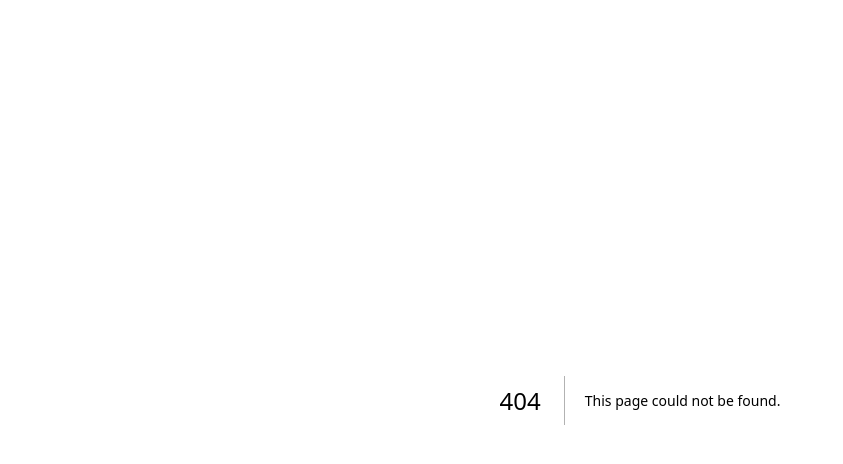
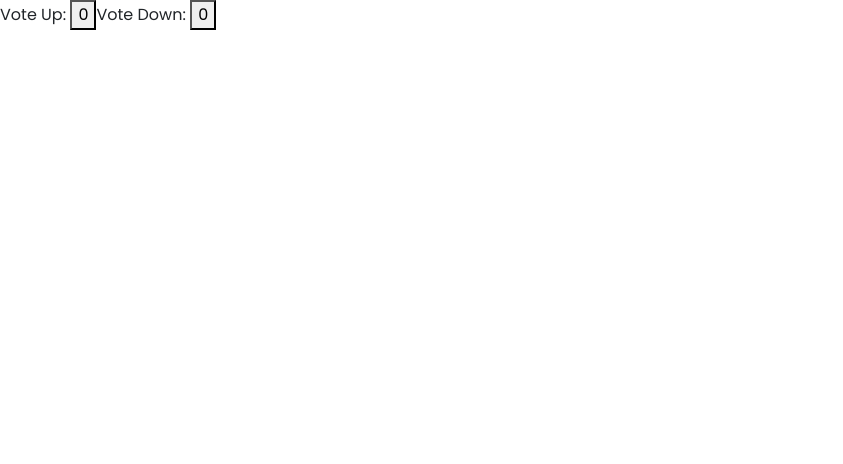
Before and after one commit to chandanch/todo-manager, a Next.js app: page /debugValue in a window 1280 px wide. Before the commit this address had no page. Shown: the top 464 px of the page, without its empty margins (0-843 px from the left). Built offline with nearby package versions, Linux system fonts and the light colour scheme.

Commit message:
usedebugValue to debug state in comp

```diff
--- /dev/null
+++ b/pages/debugValue.js
@@ -0,0 +1,34 @@
+import { useDebugValue, useState } from 'react';
+
+const useVoteTracker = () => {
+  const [voteUp, setVoteUp] = useState(0);
+  const [voteDown, setVoteDown] = useState(0);
+
+  useDebugValue(`voteup: ${voteUp}`);
+  useDebugValue(`votedown: ${voteDown}`);
+
+  return {
+    voteUp,
+    voteDown,
+    setVoteUp,
+    setVoteDown,
+  };
+};
+
+const VoteMaker = () => {
+  const { voteDown, voteUp, setVoteDown, setVoteUp } =
+    useVoteTracker();
+
+  return (
+    <div>
+      Vote Up:{' '}
+      <button onClick={() => setVoteUp(voteUp + 1)}>{voteUp}</button>
+      Vote Down:{' '}
+      <button onClick={() => setVoteDown(voteDown + 1)}>
+        {voteDown}
+      </button>
+    </div>
+  );
+};
+
+export default VoteMaker;
```
